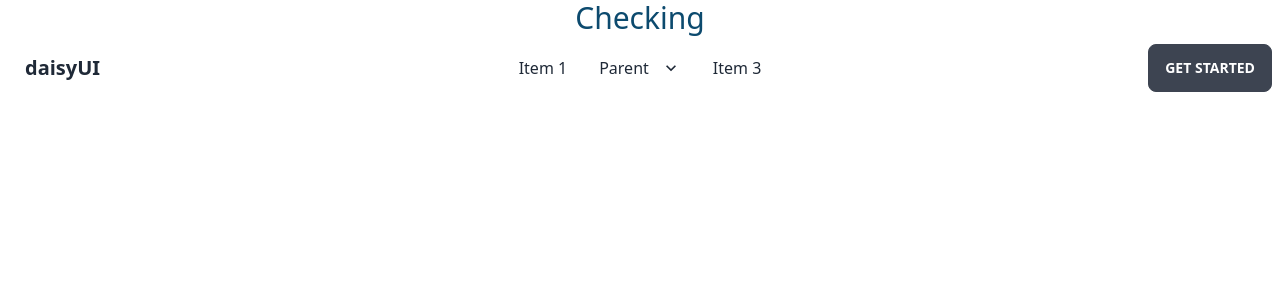
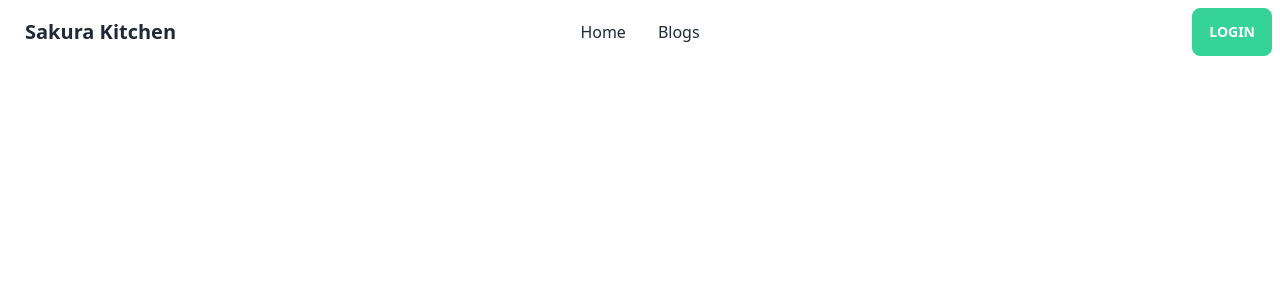
Before and after one commit to EftekharAlam2/sakura-kitchen-client-side, a React (Vite) app: page / in a window 1280 px wide. Shown: the top 300 px of the page. Built offline with nearby package versions, Linux system fonts and the light colour scheme.

Commit message:
Navbar added

```diff
--- a/src/App.jsx
+++ b/src/App.jsx
@@ -6,7 +6,6 @@ function App() {
 
   return (
     <div>
-      <p className="text-sky-900 text-3xl text-center">Checking</p>
       <NavBar></NavBar>
     </div>
   );
--- a/src/Components/NavBar.jsx
+++ b/src/Components/NavBar.jsx
@@ -1,4 +1,5 @@
 import React from "react";
+import { Link } from "react-router-dom";
 
 const NavBar = () => {
   return (
@@ -26,71 +27,35 @@ const NavBar = () => {
             className="menu menu-compact dropdown-content mt-3 p-2 shadow bg-base-100 rounded-box w-52"
           >
             <li>
-              <a>Item 1</a>
-            </li>
-            <li tabIndex={0}>
-              <a className="justify-between">
-                Parent
-                <svg
-                  className="fill-current"
-                  xmlns="http://www.w3.org/2000/svg"
-                  width="24"
-                  height="24"
-                  viewBox="0 0 24 24"
-                >
-                  <path d="M8.59,16.58L13.17,12L8.59,7.41L10,6L16,12L10,18L8.59,16.58Z" />
-                </svg>
+              <a>
+                <Link to="/">Home</Link>
               </a>
-              <ul className="p-2">
-                <li>
-                  <a>Submenu 1</a>
-                </li>
-                <li>
-                  <a>Submenu 2</a>
-                </li>
-              </ul>
             </li>
             <li>
-              <a>Item 3</a>
+              <a>
+                <Link to="/blogs">Blogs</Link>
+              </a>
             </li>
           </ul>
         </div>
-        <a className="btn btn-ghost normal-case text-xl">daisyUI</a>
+        <a className="btn btn-ghost normal-case text-xl">Sakura Kitchen</a>
       </div>
       <div className="navbar-center hidden lg:flex">
         <ul className="menu menu-horizontal px-1">
           <li>
-            <a>Item 1</a>
-          </li>
-          <li tabIndex={0}>
             <a>
-              Parent
-              <svg
-                className="fill-current"
-                xmlns="http://www.w3.org/2000/svg"
-                width="20"
-                height="20"
-                viewBox="0 0 24 24"
-              >
-                <path d="M7.41,8.58L12,13.17L16.59,8.58L18,10L12,16L6,10L7.41,8.58Z" />
-              </svg>
+              <Link to="/">Home</Link>
             </a>
-            <ul className="p-2">
-              <li>
-                <a>Submenu 1</a>
-              </li>
-              <li>
-                <a>Submenu 2</a>
-              </li>
-            </ul>
           </li>
           <li>
-            <a>Item 3</a>
+            <a>
+              <Link to="/blogs">Blogs</Link>
+            </a>
           </li>
         </ul>
       </div>
       <div className="navbar-end">
-        <a className="btn">Get started</a>
+        <a className="btn btn-success text-white">Login</a>
       </div>
     </div>
   );
```
